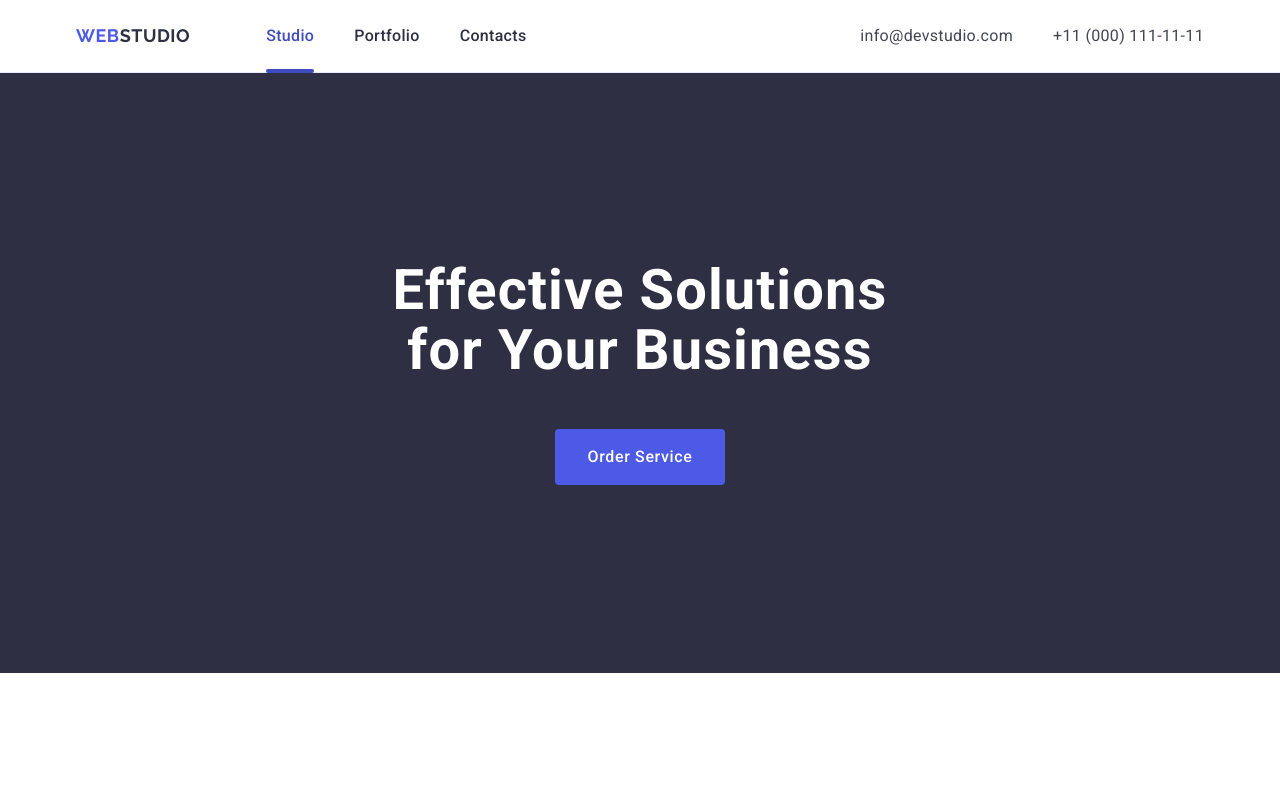
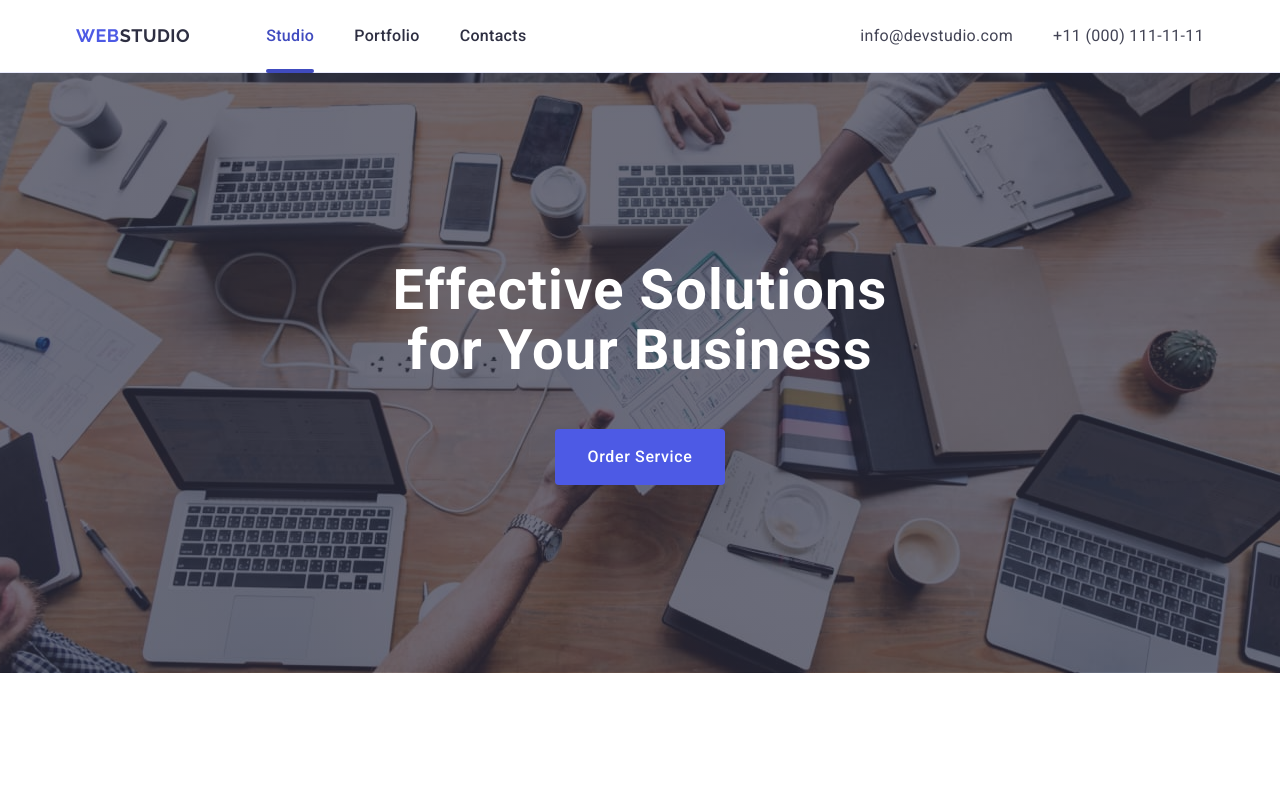
Before and after one commit to Tumanov85/goit-markup-hw-04, a plain HTML site: page index.html in a window 1280 px wide. Shown: the top 789 px of the page. Drawn offline with nearby package versions, Linux system fonts and the light colour scheme.

Commit message:
add hero styles

```diff
--- a/css/style.css
+++ b/css/style.css
@@ -156,16 +156,18 @@ background-color: #404BBF;
 /*unique content*/
 /* hero*/
 .hero {
+  max-width: 1440px;
   background-color: #2e2f42;
   color: #ffffff;
   padding-top: 188px;
   padding-bottom: 188px;
-  background-image: linear-gradient(to bottom,rgba(46, 47, 66, 0.7),rgba(46, 47, 66, 0.7),url(../images/hero/people-office.jpg));
-  background-repeat: no-repeat;
-  background-position: center;
-  background-size: cover;
-  max-width: 1440px;
-  margin: 0 auto;
+  background-image: linear-gradient(to bottom,
+         rgba(46, 47, 66, 0.7),
+         rgba(46, 47, 66, 0.7)),url(../images/hero/people-office.jpg);
+         background-repeat: no-repeat;
+         background-position: center;
+         background-size: cover;
+                  margin: 0 auto;
 }
 
 .hero-title {
```
